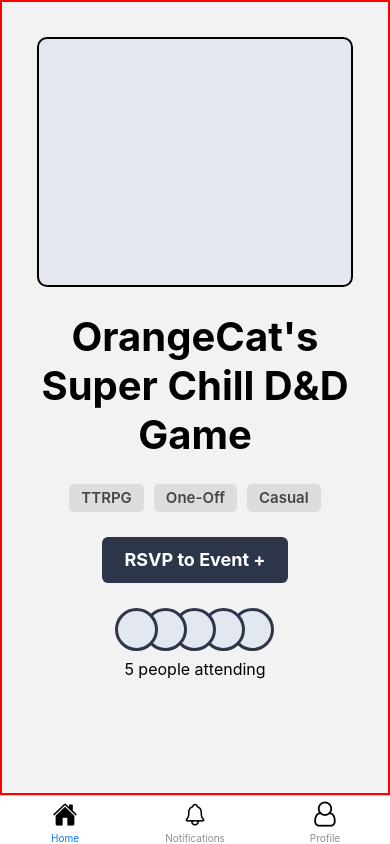
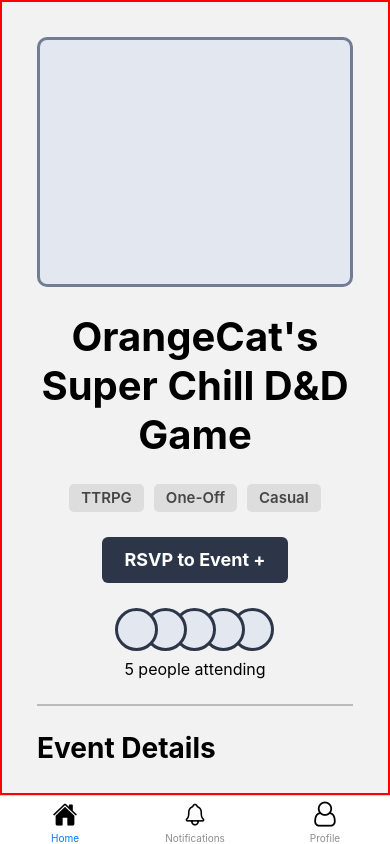
Before and after one commit to CaffeinatePlz/TabletopMeetupApp, a React Native app: screen /Home in a window 390 px wide. Built offline with nearby package versions, Linux system fonts and the light colour scheme.

Commit message:
Added event details skeleton components + description component

```diff
--- /dev/null
+++ b/components/EventDetails/Description.js
@@ -0,0 +1,29 @@
+import React from "react";
+import { Text, StyleSheet, View } from "react-native";
+
+import { TEXT_SIZE, GAPS } from "../../config/styleConstants";
+
+export default function Description({desc}) {
+  const description = "I’m running a chill Dungeons and Dragons (5th edition) one-shot to test out a new homebrew setting I wrote. Looking for 5 friendly players, some experience necessary. The story will be fun and light-hearted. Please bring your own dice and be respectful to everyone."
+
+  return (
+    <View style={styles.detailsContainer}>
+      <Text style={styles.heading}>Description</Text>
+      <Text style={styles.bodyText}>{description}</Text>
+    </View>
+  )
+}
+
+const styles = StyleSheet.create({
+  detailsContainer: {
+    rowGap: GAPS.eventDetailsHeadingBody,
+  },
+  heading: {
+    fontSize: TEXT_SIZE.eventPageHeadings,
+    fontWeight: 'bold'
+  },
+  bodyText: {
+    fontSize: TEXT_SIZE.bodyTextRegular,
+    lineHeight: '142%',
+  }
+});
--- /dev/null
+++ b/components/EventDetails/DocumentsAssets.js
@@ -0,0 +1,24 @@
+import React from "react";
+import { Text, StyleSheet, View } from "react-native";
+
+import { TEXT_SIZE } from "../../config/styleConstants";
+
+
+export default function DocumentsAssets() {
+  return (
+    <View style={styles.detailsContainer}>
+        <Text style={styles.heading}>Documents & Assets</Text>
+
+    </View>
+  )
+}
+
+const styles = StyleSheet.create({
+  detailsContainer: {
+
+  },
+  heading: {
+    fontSize: TEXT_SIZE.eventPageHeadings,
+    fontWeight: 'bold'
+  },
+});
--- /dev/null
+++ b/components/EventDetails/EventDetails.js
@@ -0,0 +1,24 @@
+import React from "react";
+import { Text, StyleSheet, View } from "react-native";
+
+import { TEXT_SIZE } from "../../config/styleConstants";
+
+
+export default function EventDetails() {
+  return (
+    <View style={styles.detailsContainer}>
+        <Text style={styles.heading}>Event Details</Text>
+
+    </View>
+  )
+}
+
+const styles = StyleSheet.create({
+  detailsContainer: {
+
+  },
+  heading: {
+    fontSize: TEXT_SIZE.eventPageHeadings,
+    fontWeight: 'bold'
+  },
+});
--- a/screens/Events.js
+++ b/screens/Events.js
@@ -4,6 +4,9 @@ import { Text, View, StyleSheet, Image, ScrollView } from "react-native";
 import RsvpButton from "../components/EventActionButtons/RsvpButton";
 import AttendeesList from "../components/AttendeesList/AttendeesList";
 import TagsContainer from "../components/TagPills/TagsContainer";
+import EventDetails from "../components/EventDetails/EventDetails";
+import Description from "../components/EventDetails/Description";
+import DocumentsAssets from "../components/EventDetails/DocumentsAssets";
 
 export default function Events({ route, navigation  }) {
 
@@ -29,6 +32,18 @@ export default function Events({ route, navigation  }) {
 
       {/* "Attendees interested in" section removed after hi-fi tests */}
 
+      {/* Divider */}
+      <View style={styles.divider}/>
+
+      {/* Event Details */}
+      <EventDetails/>
+
+      {/* Description */}
+      <Description/>
+
+      {/* Documents & Assets */}
+      <DocumentsAssets/>
+
     </ScrollView>
   );
 }
@@ -45,7 +60,8 @@ const styles = StyleSheet.create({
   eventThumbnail: {
     height: 250,
     width: '100%',
-    borderWidth: 2,
+    borderWidth: 3,
+    borderColor: '#717d96',
     borderRadius: 10,
     backgroundColor: '#e2e7f0',
   },
@@ -55,4 +71,9 @@ const styles = StyleSheet.create({
     textAlign: 'center',
     // lineHeight: '150%',
   },
+  divider: {
+    borderWidth: 1.5,
+    borderColor: '#bbb',
+    // borderColor: '#717d96',
+  }
 });
```
